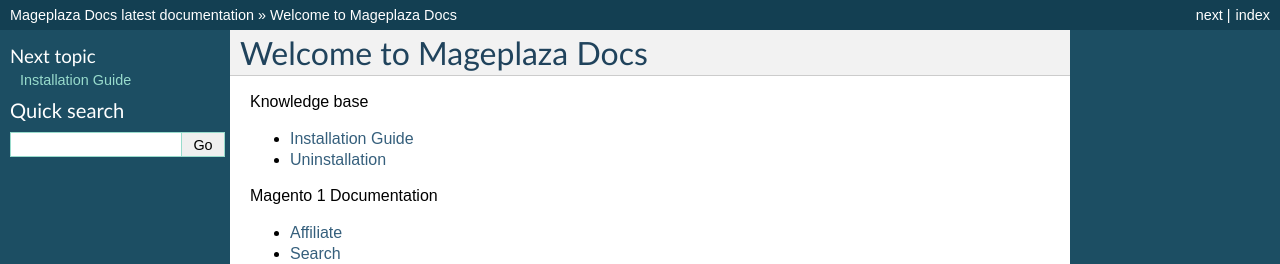
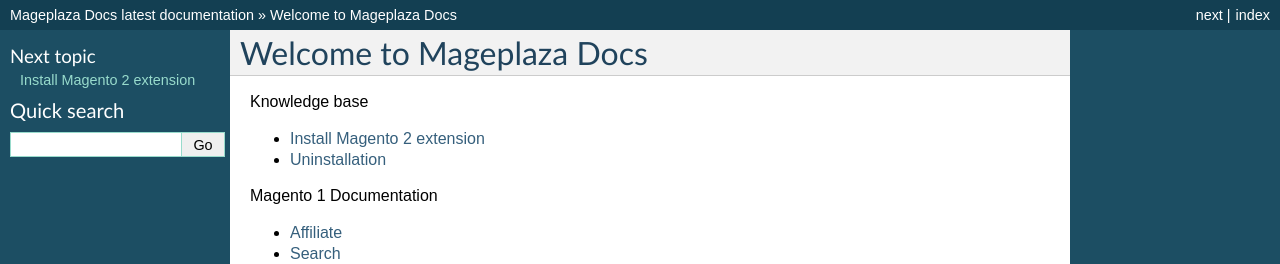
Before and after one commit to magepages/mpdocs, a Sphinx documentation site: the page built from docs/index.rst, in a window 1280 px wide. Shown: the top 264 px of the page. Built offline with Sphinx 7.4.7, drawn with Linux system fonts in a browser that asks for light colours; pages that are not in the unit, such as notebooks, are missing from menus.

Commit message:
Auto update

```diff
--- a/docs/kb/installation.rst
+++ b/docs/kb/installation.rst
@@ -1,9 +1,9 @@
 ====================================
-Installation Guide
+Install Magento 2 extension
 ====================================
 
 
-Prepare Installation
+How to Install Magento 2 Extension
 -------------------------------------------------------------
 
 #. **We recommend you to duplicate your live store on a staging/test site and try installation on it in advance**
```
